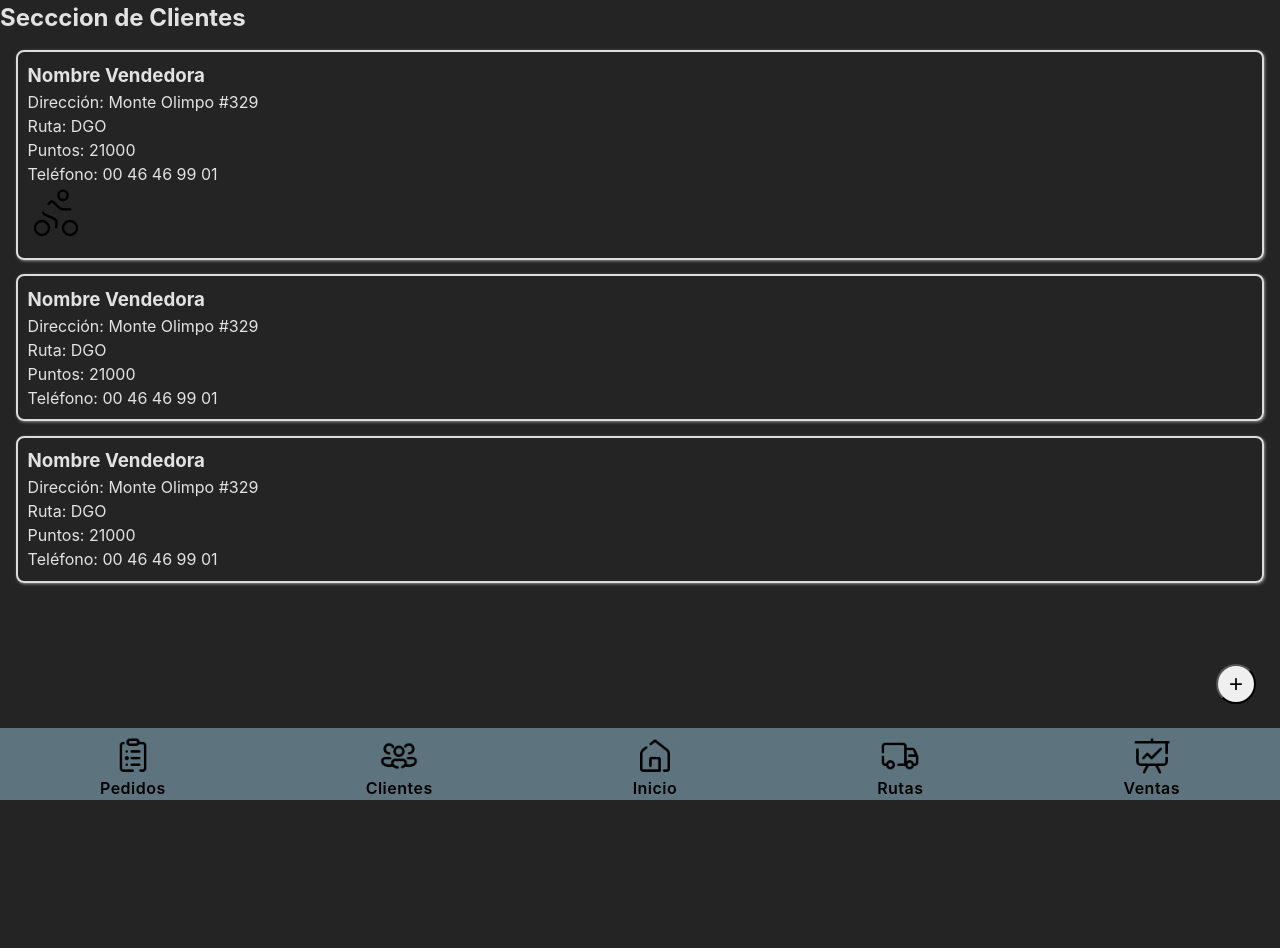
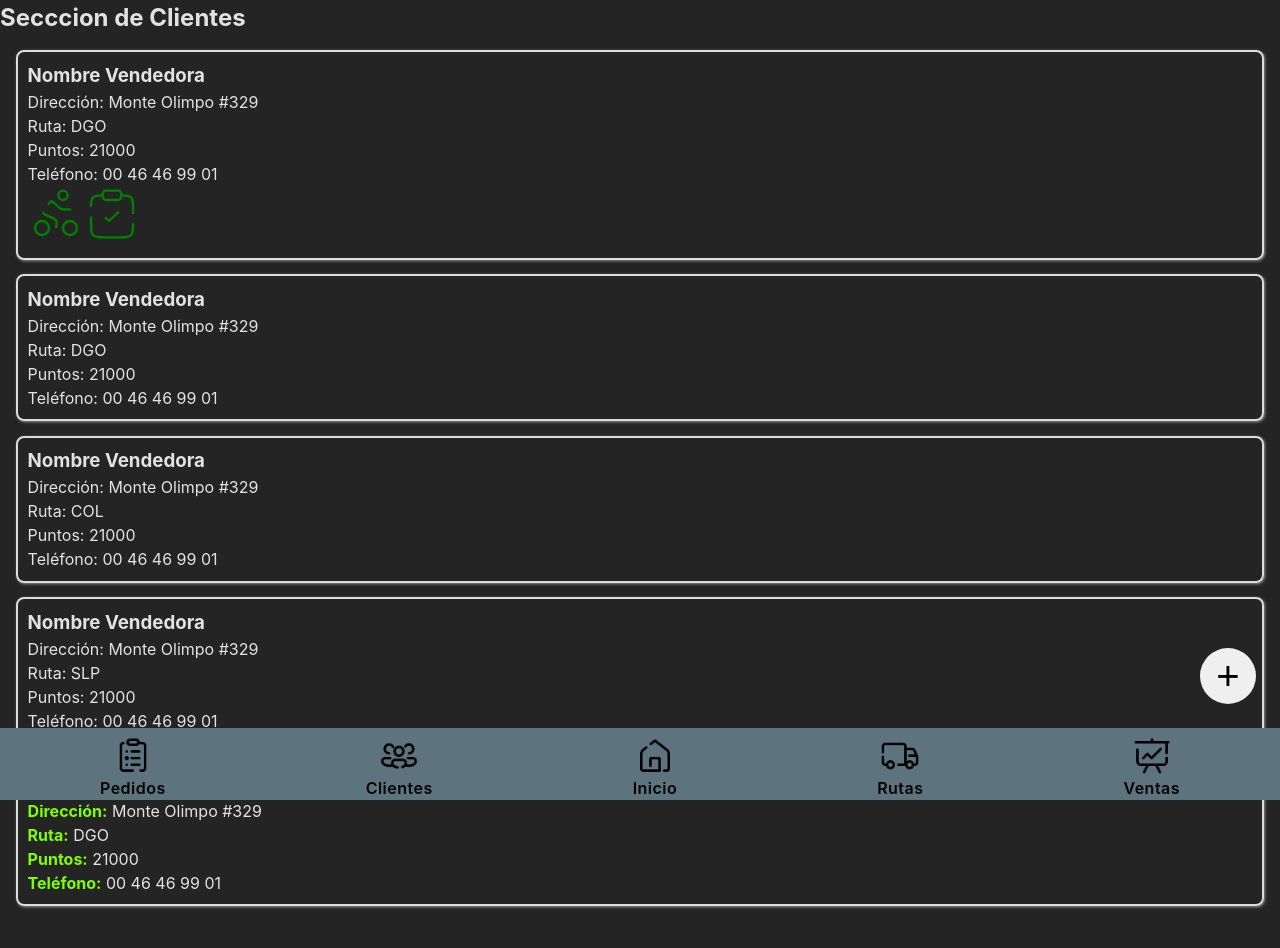
Before and after one commit to uliseshm/aresqu-react-app, a React (Vite) app in the folder client/: page / in a window 1280 px wide. Shown: the top 948 px of the page. Before the commit the page ends 800 px from the top, so only its background shows below. Built offline with nearby package versions, Linux system fonts and the light colour scheme.

Commit message:
prueba de ui clientes num2

```diff
--- a/client/src/pages/Vendedoras/Vendedora.css
+++ b/client/src/pages/Vendedoras/Vendedora.css
@@ -4,6 +4,7 @@
     background-color: aqua;
     height: 90%;
     height: calc(100% - 7rem); */
+    margin-bottom: 5rem;
 }
 
 .cards-contenedor{
@@ -27,12 +28,23 @@
     height: 3.5rem;
 }
 
+.clipboard{
+    height: 3.5rem;
+}
+
 .btn-agregar-vendedora{
     position: fixed;
     bottom: 6rem;
     right: 1.5rem;
-    width: 2.5rem;
-    height: 2.5rem;
+    width: 3.5rem;
+    height: 3.5rem;
     border-radius: 50%;
-    font-size: 1.5rem;
+    font-size: 2.5rem;
+    border: none;
 }
+
+span{
+    font-weight: bold;
+    font-size: 1rem;
+    color: chartreuse;
+}
--- a/client/src/pages/Vendedoras/Vendedora.jsx
+++ b/client/src/pages/Vendedoras/Vendedora.jsx
@@ -1,6 +1,7 @@
 import React from 'react'
 import './Vendedora.css'
 import bicicleta from '../../components/bici.svg'
+import clipboard from '../../components/clipboard.svg'
 import BottomMenu from '../../components/BottomMenu'
 
 const Vendedora = () => {
@@ -16,6 +17,7 @@ const Vendedora = () => {
         <p className='puntos-vendedora'>Puntos: 21000</p>
         <p className='telefono-vendedora'>Teléfono: 00 46 46 99 01</p>
         <img src={bicicleta} alt="bicicleta" className='bici' />
+        <img src={clipboard} alt="clipboard" className='clipboard'/>
       </div>
       {/* ejemplos de aqui para abajo */}
       <div className="card-container-vendedora">
@@ -33,28 +35,28 @@ const Vendedora = () => {
         <p className='puntos-vendedora'>Puntos: 21000</p>
         <p className='telefono-vendedora'>Teléfono: 00 46 46 99 01</p>
       </div> */}
-      {/* <div className="card-container-vendedora">
+      <div className="card-container-vendedora">
         <h3 className='nombre-vendedora'>Nombre Vendedora</h3>
         <p className='direccion-vendedora'>Dirección: Monte Olimpo #329</p>
-        <p className='ruta-vendedora'>Ruta: DGO</p>
+        <p className='ruta-vendedora'>Ruta: COL</p>
         <p className='puntos-vendedora'>Puntos: 21000</p>
         <p className='telefono-vendedora'>Teléfono: 00 46 46 99 01</p>
-      </div> */}
-
-      {/* <div className="card-container-vendedora">
-        <h3 className='nombre-vendedora'>Nombre Vendedora</h3>
-        <p className='direccion-vendedora'>Dirección: Monte Olimpo #329</p>
-        <p className='ruta-vendedora'>Ruta: DGO</p>
-        <p className='puntos-vendedora'>Puntos: 21000</p>
-        <p className='telefono-vendedora'>Teléfono: 00 46 46 99 01</p>
-      </div> */}
+      </div>
 
       <div className="card-container-vendedora">
         <h3 className='nombre-vendedora'>Nombre Vendedora</h3>
         <p className='direccion-vendedora'>Dirección: Monte Olimpo #329</p>
-        <p className='ruta-vendedora'>Ruta: DGO</p>
+        <p className='ruta-vendedora'>Ruta: SLP</p>
         <p className='puntos-vendedora'>Puntos: 21000</p>
         <p className='telefono-vendedora'>Teléfono: 00 46 46 99 01</p>
+      </div>
+
+      <div className="card-container-vendedora">
+        <h3 className='nombre-vendedora'>Nombre Vendedora</h3>
+        <p className='direccion-vendedora'><span>Dirección:</span> Monte Olimpo #329</p>
+        <p className='ruta-vendedora'><span>Ruta:</span> DGO</p>
+        <p className='puntos-vendedora'><span>Puntos:</span> 21000</p>
+        <p className='telefono-vendedora'><span>Teléfono:</span> 00 46 46 99 01</p>
       </div>
       </section>
 
```
Also changed, not shown: client/src/components/bici.svg, client/src/components/clipboard.svg (added).
